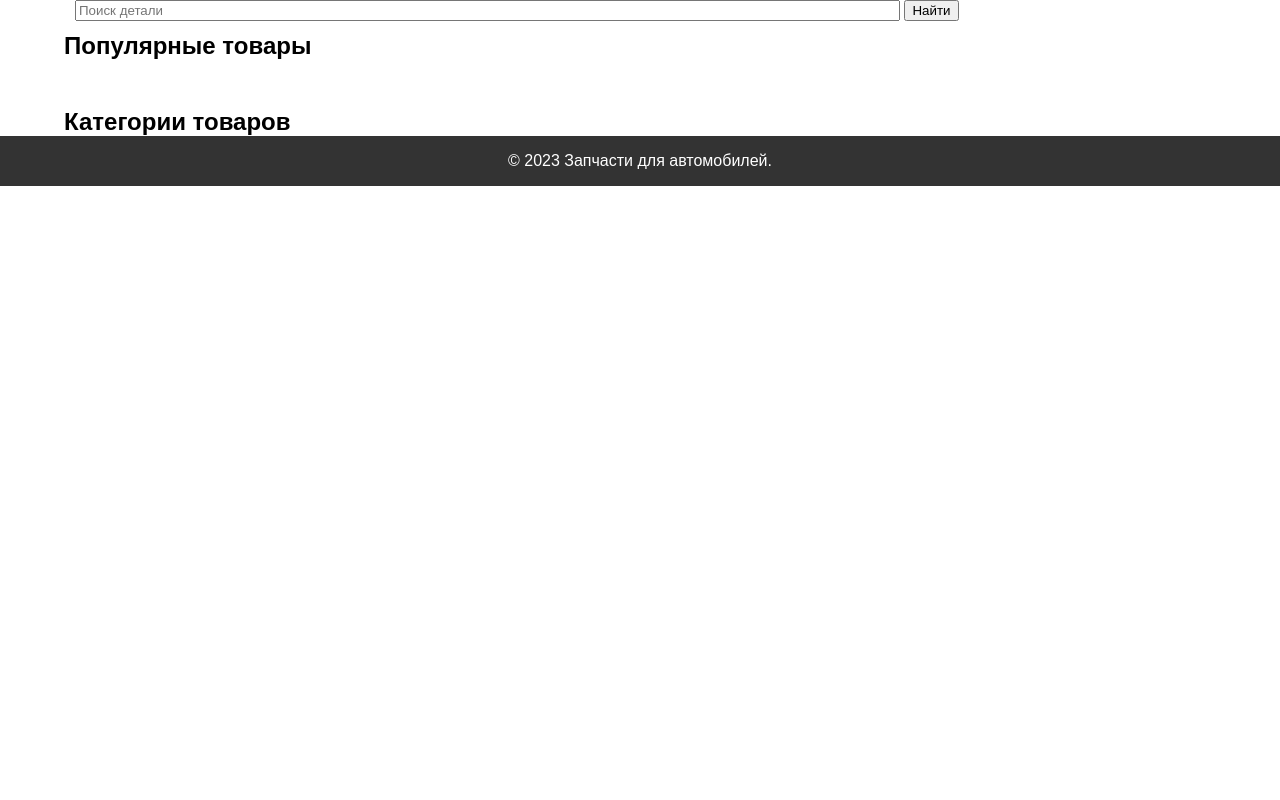
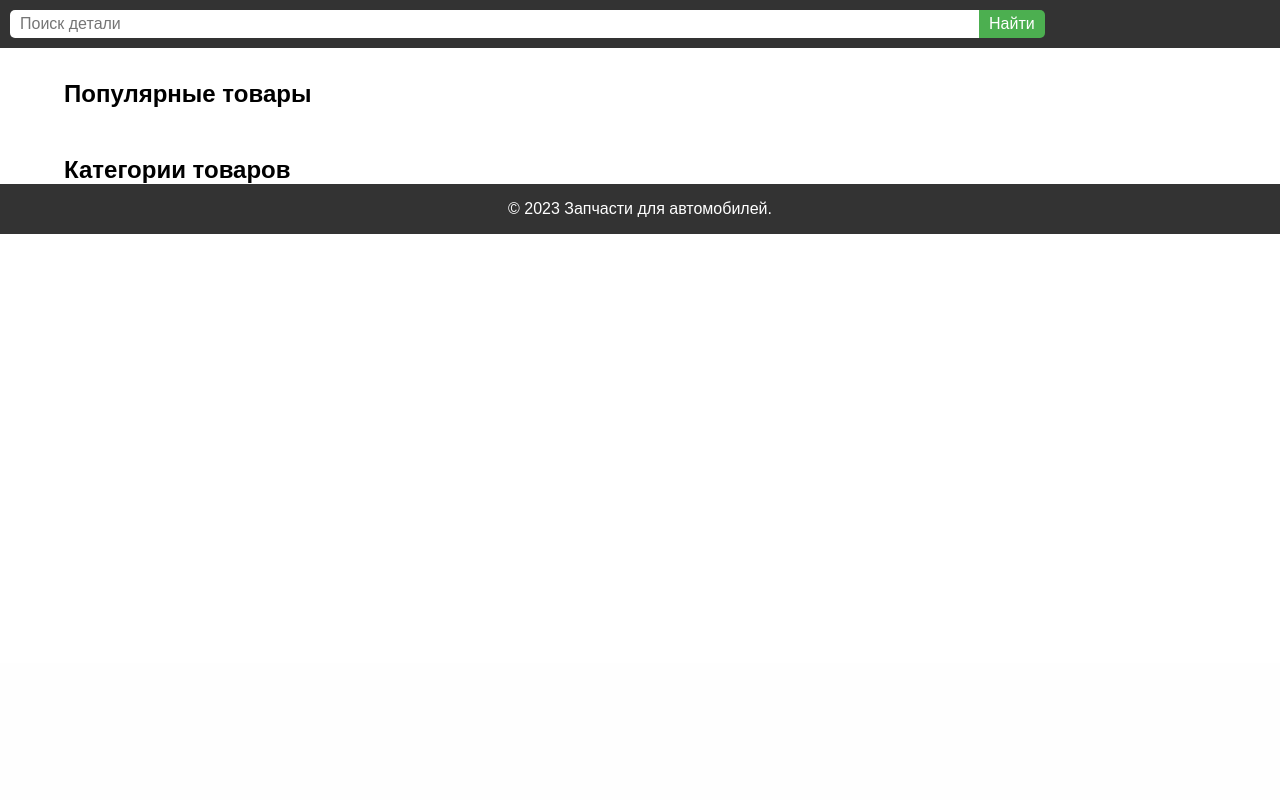
Before and after one commit to Givinity/details_shop_me, a Django app: page / in a window 1280 px wide. Shown: the part 137-937 px from the top of the page. After the commit the page ends 371 px from the top, so only its background shows below. Run offline with Django 4.2, Linux system fonts and the light colour scheme; data that the repository does not hold is empty.

Commit message:
fix bugs

```diff
--- a/details_shop_me/apps/detailapp/static/detailapp/css/style.css
+++ b/details_shop_me/apps/detailapp/static/detailapp/css/style.css
@@ -132,3 +132,31 @@ footer p {
   display: block;
   margin-top: 0em;
 }
+.searching {
+  background-color: #333;
+  color: #fff;
+  display: flex;
+  justify-content: space-between;
+  align-items: center;
+  padding: 10px;
+}
+.searching form {
+  display: flex;
+  align-items: center;
+}
+.searching input {
+  margin-right: 0px;
+  font-size: 16px;
+  padding: 5px 10px;
+  border-radius: 5px 0 0 5px;
+  border: none;
+}
+.searching button {
+  font-size: 16px;
+  padding: 5px 10px;
+  background-color: #4CAF50;
+  color: #fff;
+  border: none;
+  border-radius: 0 5px 5px 0;
+  cursor: pointer;
+}
--- a/details_shop_me/apps/detailapp/templates/pages/index.html
+++ b/details_shop_me/apps/detailapp/templates/pages/index.html
@@ -1,11 +1,10 @@
 {% extends 'pages/base.html' %}
 {% block content %}
     <main>
-        <div class="searching" style="width: 90%; height: 100%; position: absolute; margin: 0 0 0 75px;">
-            <form action="{% url 'search' %}" method="get" class="">
-                <input size="100%" type="search" type="text" name="q" placeholder="Поиск детали">
+        <div class="searching">
+            <form action="{% url 'search' %}" method="get">
+                <input size="100%" name="q" placeholder="Поиск детали">
                 <button type="submit"> Найти</button>
-
             </form>
         </div>
         <section class="featured">
--- a/details_shop_me/apps/detailapp/views.py
+++ b/details_shop_me/apps/detailapp/views.py
@@ -1,6 +1,5 @@
 from django.shortcuts import render, redirect
 from django.contrib.auth import logout, login
-from django.contrib.auth.mixins import LoginRequiredMixin
 from django.urls import reverse_lazy
 
 from .forms import RegisterUserForm, LoginUserForm
@@ -126,15 +125,20 @@ def logout_user(request):
     return redirect('login')
 
 
-class Search(ListView):
-
+class Search(DataMixin, ListView):
+    """
+    Поиск по товарам
+    """
     template_name = 'pages/index.html'
     context_object_name = 'posts'
 
     def get_queryset(self):
         return Details.objects.filter(name__icontains=self.request.GET.get('q'))
 
-    def get_context_data(self, *, object_list=None, **kwargs):
+    def get_context_data(self, **kwargs):
         context = super().get_context_data(**kwargs)
         context['q'] = self.request.GET.get('q')
+        c_def = self.get_user_context(title='Поиск - ' +
+                                            str(context['q']))
+        context = dict(list(context.items()) + list(c_def.items()))
         return context
```
